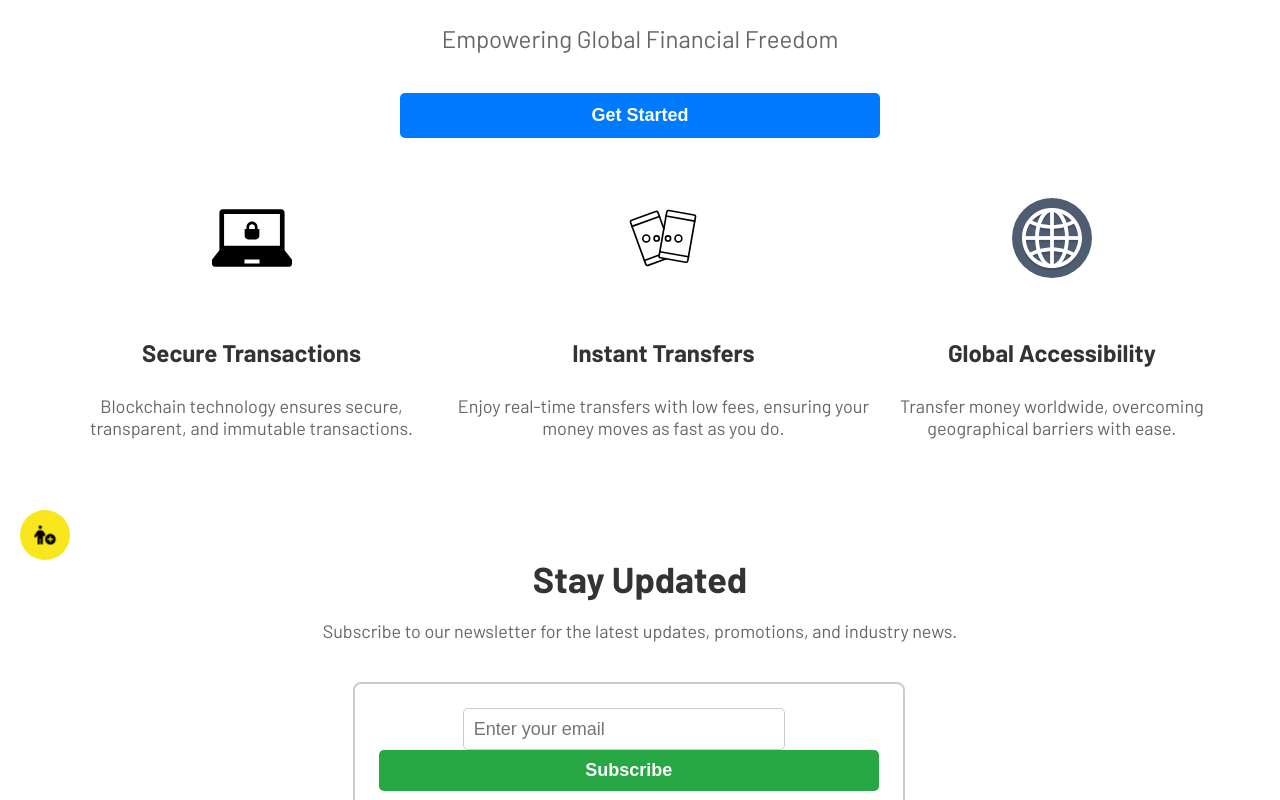
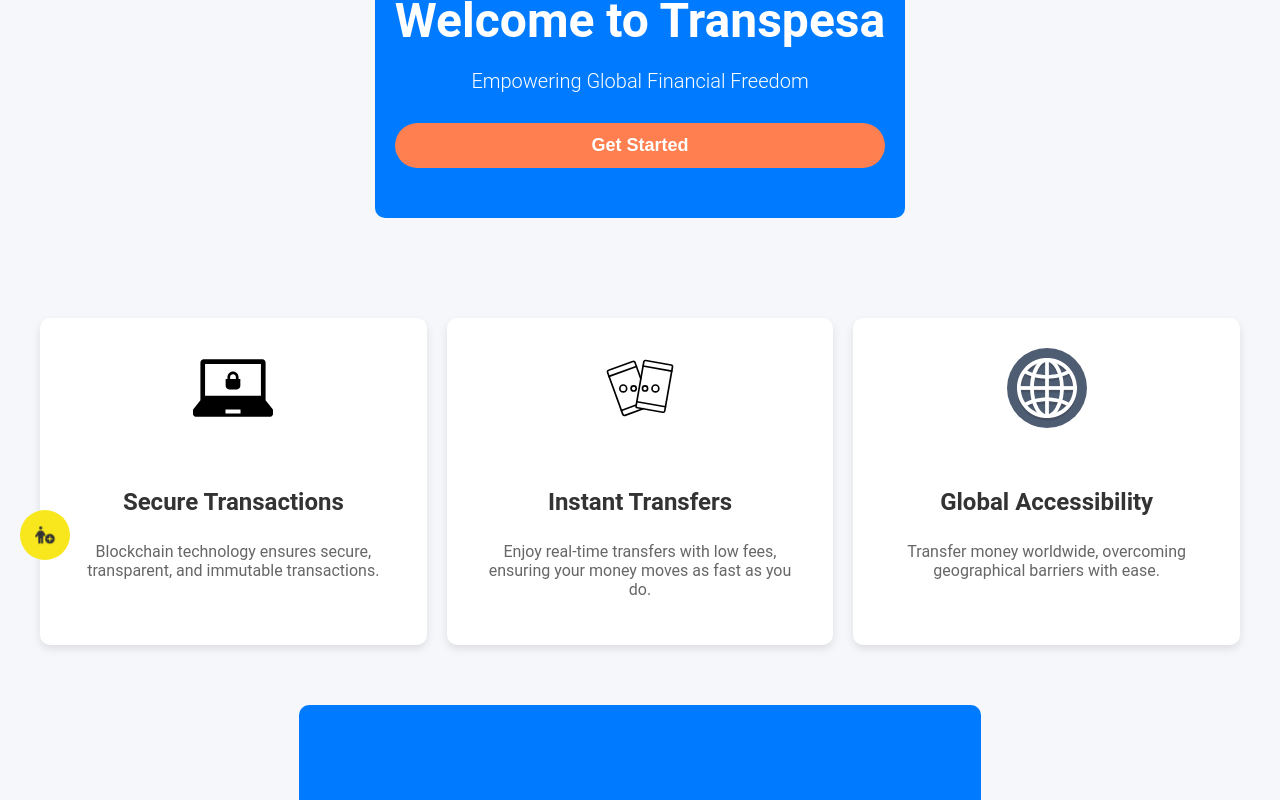
Before and after one commit to tufstraka/TLW, a React (Create React App) app: page / in a window 1280 px wide. Shown: the part 220-1020 px from the top of the page. Built offline with nearby package versions, Linux system fonts and the light colour scheme; no server answers.

Commit message:
Update landingstyles.css

```diff
--- a/src/components/landingstyles.css
+++ b/src/components/landingstyles.css
@@ -1,51 +1,70 @@
-/* styles.css */
+/* landingstyles.css */
+
+body {
+    margin: 0;
+    font-family: 'Roboto', sans-serif;
+    background-color: #f5f7fa;
+    color: #333;
+}
 
 .landing-page {
     max-width: 1200px;
     margin: 0 auto;
-    padding: 50px;
+    padding: 50px 20px;
 }
 
 .hero {
     text-align: center;
+    padding: 50px 20px;
+    background-color: #007bff;
+    color: white;
+    border-radius: 10px;
+    margin-bottom: 40px;
 }
 
 .title {
     font-size: 48px;
-    font-weight: bold;
-    color: #333;
-    margin-bottom: 20px;
+    font-weight: 700;
+    margin-bottom: 10px;
 }
 
 .subtitle {
-    font-size: 24px;
-    color: #666;
-    margin-bottom: 40px;
+    font-size: 20px;
+    font-weight: 300;
+    margin-bottom: 30px;
 }
 
 .cta-button {
-    background-color: #007bff;
-    color: #fff;
+    background-color: #ff7f50;
+    color: white;
     font-size: 18px;
-    padding: 12px 24px;
+    padding: 12px 30px;
     border: none;
-    border-radius: 5px;
+    border-radius: 25px;
     cursor: pointer;
     transition: background-color 0.3s ease;
 }
 
 .cta-button:hover {
-    background-color: #0056b3;
+    background-color: #ff5733;
 }
 
 .features {
     display: flex;
-    justify-content: space-around;
+    justify-content: space-between;
     margin-top: 60px;
+    gap: 20px;
+    flex-wrap: wrap;
 }
 
 .feature {
+    background-color: white;
+    padding: 30px;
     text-align: center;
+    border-radius: 10px;
+    box-shadow: 0 4px 8px rgba(0, 0, 0, 0.1);
+    flex: 1;
+    min-width: 280px;
 }
 
 .feature-icon {
@@ -56,67 +75,79 @@
 
 .feature-title {
     font-size: 24px;
-    font-weight: bold;
-    color: #333;
+    font-weight: 600;
     margin-bottom: 10px;
 }
 
 .feature-description {
-    font-size: 18px;
+    font-size: 16px;
     color: #666;
 }
 
 .newsletter {
     text-align: center;
+    padding: 50px 20px;
+    background-color: #007bff;
+    color: white;
+    border-radius: 10px;
     margin-top: 60px;
 }
 
 .newsletter-title {
-    font-size: 36px;
-    font-weight: bold;
-    color: #333;
+    font-size: 32px;
+    font-weight: 700;
     margin-bottom: 20px;
 }
 
 .newsletter-description {
     font-size: 18px;
-    color: #666;
-    margin-bottom: 40px;
+    font-weight: 300;
+    margin-bottom: 30px;
 }
 
 .newsletter-form {
     display: flex;
     justify-content: center;
     align-items: center;
+    flex-wrap: wrap;
 }
 
 .newsletter-input {
-    width: 300px;
-    height: 40px;
-    padding: 0 10px;
-    font-size: 18px;
+    width: 100%;
+    max-width: 300px;
+    height: 45px;
+    padding: 0 15px;
+    font-size: 16px;
     margin-right: 10px;
     border: 1px solid #ccc;
-    border-radius: 5px;
+    border-radius: 25px;
+    outline: none;
+    margin-bottom: 10px;
 }
 
 .newsletter-button {
-    background-color: #28a745;
-    color: #fff;
+    background-color: #ff7f50;
+    color: white;
     font-size: 18px;
-    padding: 10px 20px;
+    padding: 10px 25px;
     border: none;
-    border-radius: 5px;
+    border-radius: 25px;
     cursor: pointer;
     transition: background-color 0.3s ease;
 }
 
 .newsletter-button:hover {
-    background-color: #218838;
+    background-color: #ff5733;
 }
 
 @media only screen and (max-width: 767px) {
     .features {
-    display: flex;
-    flex-direction: column; }
+        flex-direction: column;
+        align-items: center;
     }
+
+    .newsletter-input {
+        margin-right: 0;
+        margin-bottom: 10px;
+    }
+}
```
Lines whose indentation alone changed are shown as unchanged.
